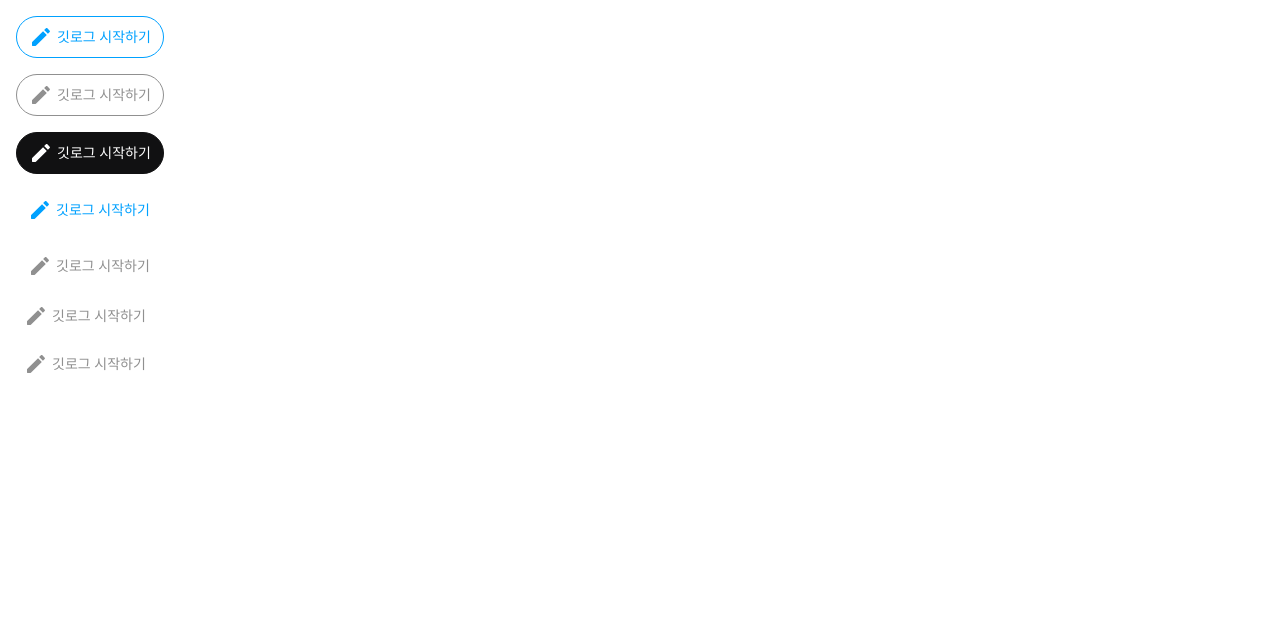
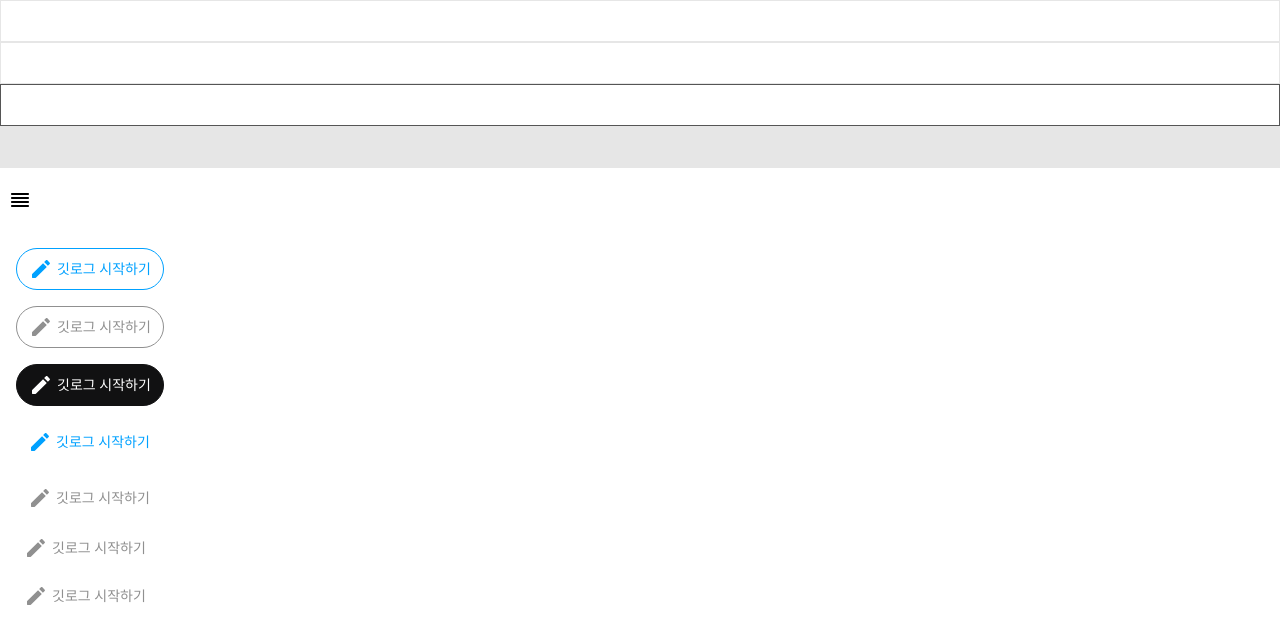
Before and after one commit to thisminn/Leets-Blog, a React (Vite) app: page / in a window 1280 px wide. Shown: the top 644 px of the page. Built offline with nearby package versions, Linux system fonts and the light colour scheme.

Commit message:
feat:TextField 컴포넌트 구현

```diff
--- a/src/App.tsx
+++ b/src/App.tsx
@@ -1,8 +1,15 @@
-import { Button } from './component/button/Button'
+import { Button } from './component/Button/Button'
+import { Header } from './component/Header'
 import CreateIcon from './assets/create.svg?react'
+import { TextField } from './component/TextFiled/TextFiled'
 export default function App() {
   return (
     <div>
+      <TextField variant='default'/>
+      <TextField variant='input'/>
+      <TextField variant='click'/>
+      <TextField variant='disabled'/>
+      <Header />
       <div className="m-4">
         <Button variant="filled" colorScheme="primary" icon={<CreateIcon />}>
           깃로그 시작하기
--- a/src/component/Header.tsx
+++ b/src/component/Header.tsx
@@ -0,0 +1,10 @@
+import Reorder from '../assets/reorder.svg?react'
+export const Header = () => {
+  return (
+    <header className="w-full h-16 bg-[#FFFFFFE5] flex items-center">
+      <div>
+        <Reorder />
+      </div>
+    </header>
+  )
+}
--- /dev/null
+++ b/src/component/TextFiled/TextFieldType.tsx
@@ -0,0 +1,5 @@
+export type TextFieldVariant = 'default' | 'input' | 'click' | 'disabled'
+
+export interface TextFieldProps extends React.InputHTMLAttributes<HTMLInputElement> {
+  variant?: TextFieldVariant
+}
--- /dev/null
+++ b/src/component/TextFiled/TextFiled.tsx
@@ -0,0 +1,20 @@
+import React from 'react'
+import type { TextFieldProps } from './TextFieldType'
+import { textFieldVariants } from './TextFiledVatiant'
+
+export const TextField: React.FC<TextFieldProps> = ({
+  variant = 'default',
+  className = '',
+  disabled,
+  ...props
+}) => {
+  const baseStyle = 'w-full px-3 py-2'
+
+  return (
+    <input
+      className={`${baseStyle} ${textFieldVariants[variant]} ${className}`}
+      disabled={disabled || variant === 'disabled'}
+      {...props}
+    />
+  )
+}
--- /dev/null
+++ b/src/component/TextFiled/TextFiledVatiant.tsx
@@ -0,0 +1,6 @@
+export const textFieldVariants = {
+  default: 'text-[#909090] border border-[#E6E6E6] bg-white',
+  input: 'text-[#000000] border border-[#E6E6E6] bg-white',
+  click: 'text-[#000000] border border-[#555555] bg-white',
+  disabled: 'text-[#909090] border border-[#E6E6E6] bg-[#E6E6E6]',
+}
```
